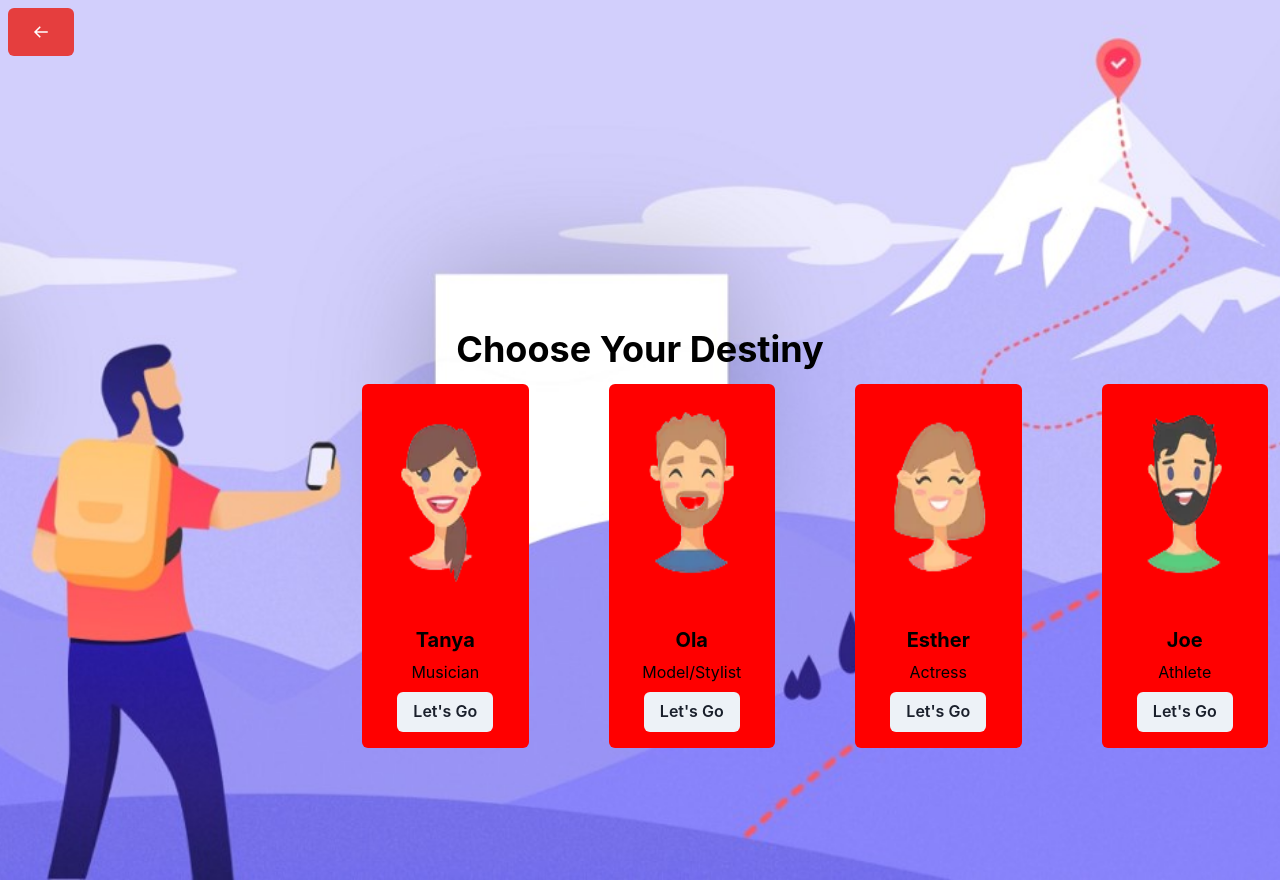
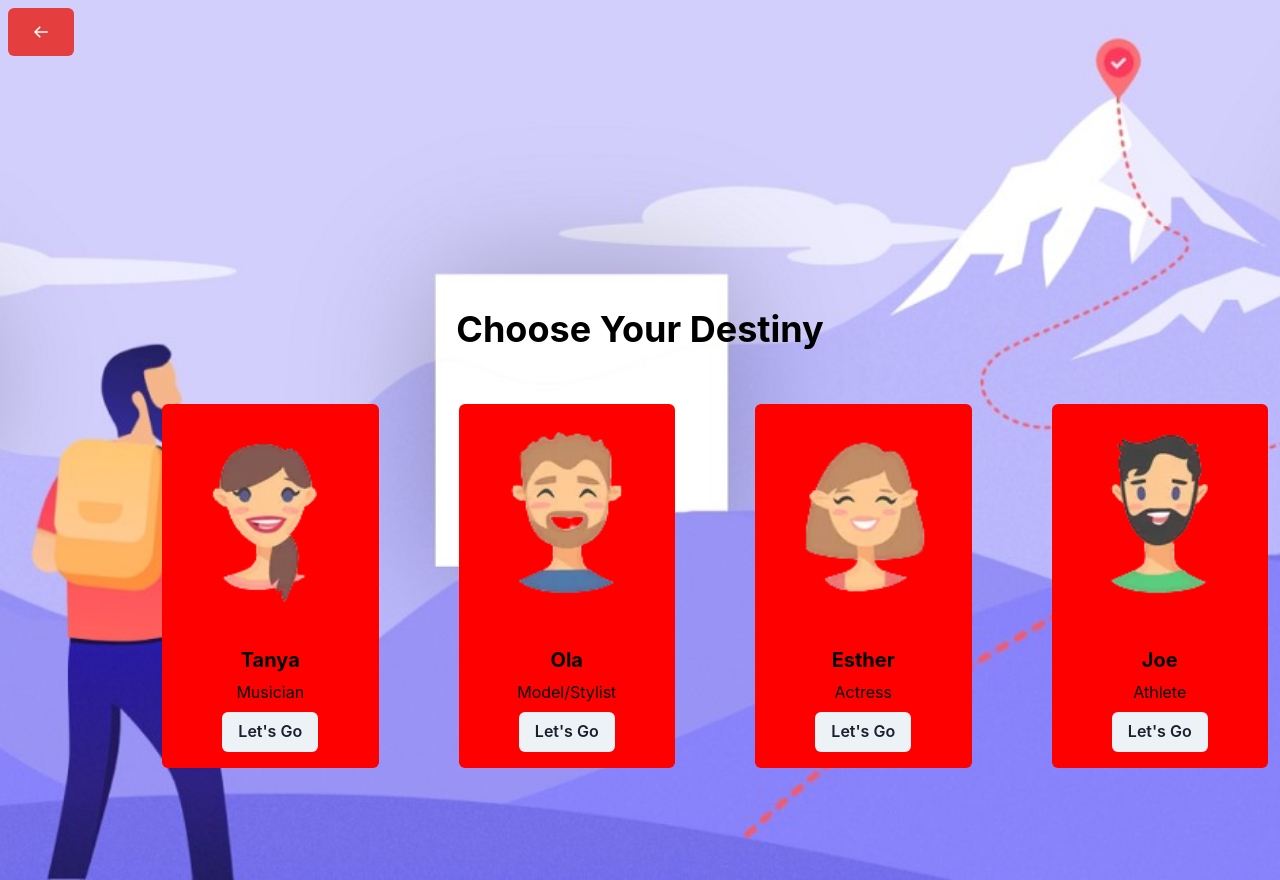
Before and after one commit to summmyy/destined-for-greatness, a React (Create React App) app: page /Character in a window 1280 px wide. Built offline with nearby package versions, Linux system fonts and the light colour scheme.

Commit message:
content position for multiple screens

```diff
--- a/src/Character.js
+++ b/src/Character.js
@@ -79,7 +79,7 @@ const breakpoints = {
     </Box>
         <Box className='Character'>
         <Heading paddingTop={{base:10,sm:10,md:150,lg:160}} as="h1" size={{base:'lg', sm:'lg', md:'xl'}} color="black" >Choose Your Destiny</Heading>
-        <HStack paddingLeft={{base:5,sm:5,md:200,lg:150, xl:350}}>
+        <HStack paddingLeft={{base:5,sm:5,md:200,lg:150, xl:150}} paddingTop={10}>
             <Box
             display={{base:'grid', sm: 'grid', md:'flex'}}
             gridTemplateColumns="repeat(2,minmax(0,1fr))"
```
